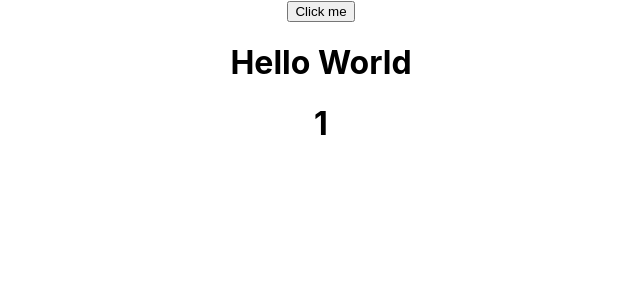
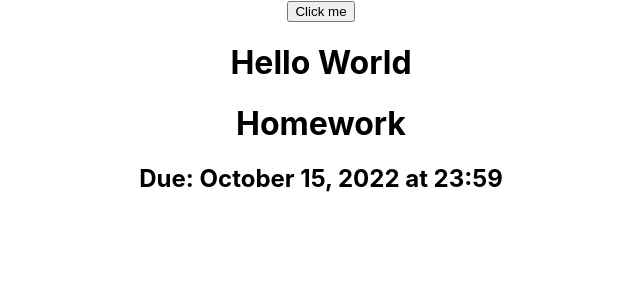
Before and after one commit to patrickhong21/todo-list, a React (Create React App) app: page / in a window 1280 px wide. Both pictures are taken after a click on the button "Click me". Shown: the top 300 px of the page, without its empty margins (319-959 px from the left). Built offline with nearby package versions, Linux system fonts and the light colour scheme; the HTML template or start-up script is replaced by a standard one.

Commit message:
put plaeholder text

```diff
--- a/src/App.js
+++ b/src/App.js
@@ -5,9 +5,9 @@ import List from "./components/List";
 function App() {
   const [todoNames, setTodoNames] = useState([]);
 
-  // useEffect(() => {
-  //   console.log("array updated");
-  // }, [todoNames]);
+  useEffect(() => {
+    console.log("array updated");
+  }, [todoNames]);
 
   const onClick = () => {
     setTodoNames([...todoNames, "1"]);
--- a/src/components/Task.js
+++ b/src/components/Task.js
@@ -3,7 +3,8 @@ import React from "react"
 function Task({ name }) {
   return (
     <div>
-        <h1>{name}</h1>
+        <h1>Homework</h1>
+        <h2>Due: October 15, 2022 at 23:59</h2>
     </div>
   )
 }
```
